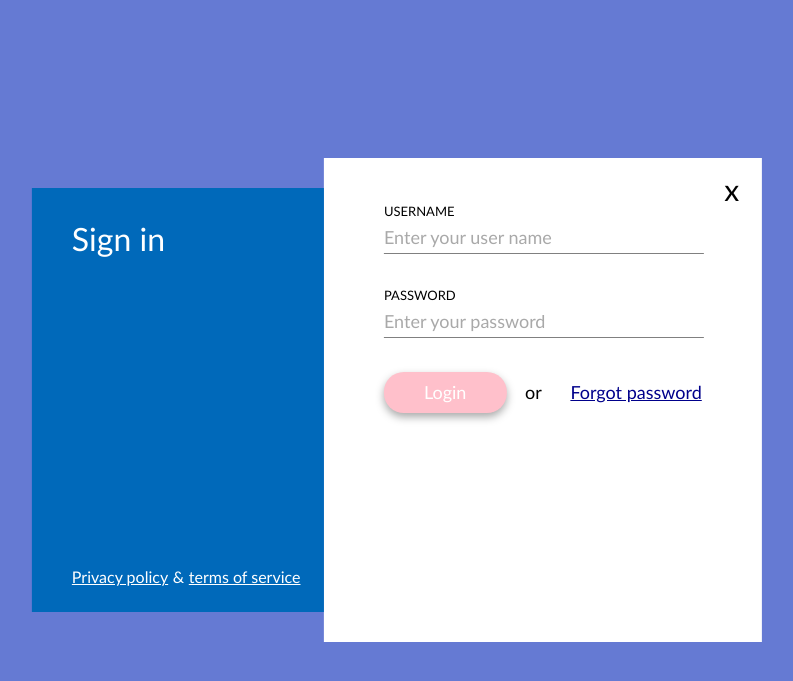
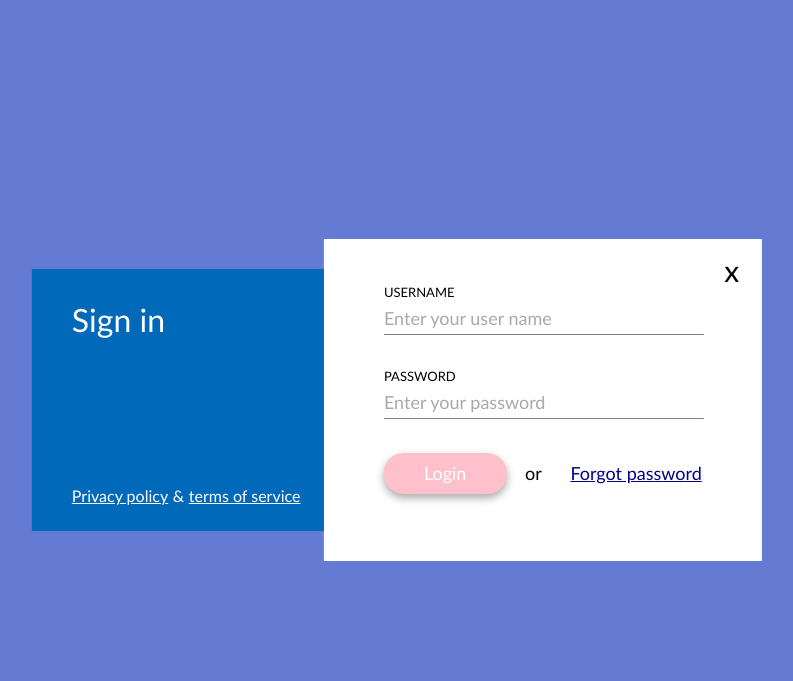
Before and after one commit to KotrynaPapartyna/12-paskaitaS-PHP, a PHP site: page /login.php in a window 1280 px wide. Shown: the top 681 px of the page, without its empty margins (243-1036 px from the left). Run offline with PHP 8.4, Linux system fonts and the light colour scheme.

Commit message:
sutvarkytas stilius

```diff
--- a/forgot.php
+++ b/forgot.php
@@ -4,7 +4,9 @@
     <meta charset="UTF-8">
     <meta http-equiv="X-UA-Compatible" content="IE=edge">
     <meta name="viewport" content="width=device-width, initial-scale=1.0">
+    <link rel="preconnect" href="https://fonts.gstatic.com">
     <title>Priminti prisijungima</title>
+
     <style>
         html {
             font-size: 18px;
@@ -22,7 +24,7 @@
         .container {
             width: 42.05%;
             position: absolute;
-            top: 50%;
+            top: 60%;
             left: 50%;
             transform: translate(-50%, -50%);
         }
@@ -30,6 +32,7 @@
         .left-column, .right-column {
             float:left;
             height: 26.8889rem;
+
         }
 
         .left-column {
@@ -41,6 +44,7 @@
         .right-column {
             width: 60%;
             background-color: #fff;
+            height: 241px;
         }
 
         .left-column-container {
--- a/index.php
+++ b/index.php
@@ -4,6 +4,7 @@
     <meta charset="UTF-8">
     <meta http-equiv="X-UA-Compatible" content="IE=edge">
     <meta name="viewport" content="width=device-width, initial-scale=1.0">
+    <link rel="preconnect" href="https://fonts.gstatic.com">
     <title>12 Adaptuoti</title>
 
 </head>
--- a/login.php
+++ b/login.php
@@ -4,6 +4,7 @@
     <meta charset="UTF-8">
     <meta http-equiv="X-UA-Compatible" content="IE=edge">
     <meta name="viewport" content="width=device-width, initial-scale=1.0">
+    <link rel="preconnect" href="https://fonts.gstatic.com">
     <title>Prisijungti</title>
     <style>
         html {
@@ -29,7 +30,7 @@
 
         .left-column, .right-column {
             float:left;
-            height: 26.8889rem;
+            height: 322px;
         }
 
         .left-column {
@@ -45,7 +46,7 @@
 
         .left-column-container {
             margin-top: 1.6667rem;
-            height: 23.5556rem;
+            height: 262px;
             background-color: #0069BA;
             background-size: cover;
             padding-left: 2.2222rem;
--- a/signup.php
+++ b/signup.php
@@ -4,6 +4,7 @@
     <meta charset="UTF-8">
     <meta http-equiv="X-UA-Compatible" content="IE=edge">
     <meta name="viewport" content="width=device-width, initial-scale=1.0">
+    <link rel="preconnect" href="https://fonts.gstatic.com">
     <title>12Registracija</title>
     <style>
         html {
@@ -35,7 +36,6 @@
         .left-column {
             background-color: transparent;
             width: 40%;
-
         }
 
         .right-column {
@@ -47,7 +47,7 @@
             margin-top: 1.6667rem;
             height: 23.5556rem;
             background-color: #fff;
-            background: transparent url('img/mountain.png') 0% 0% no-repeat padding-box;
+            background: transparent url("mountain.png") 0% 0% no-repeat padding-box;
             background-size: cover;
             padding-left: 2.2222rem;
             position: relative;
@@ -232,7 +232,6 @@
         }
 
 
-
     </style>
 
 </head>
```
